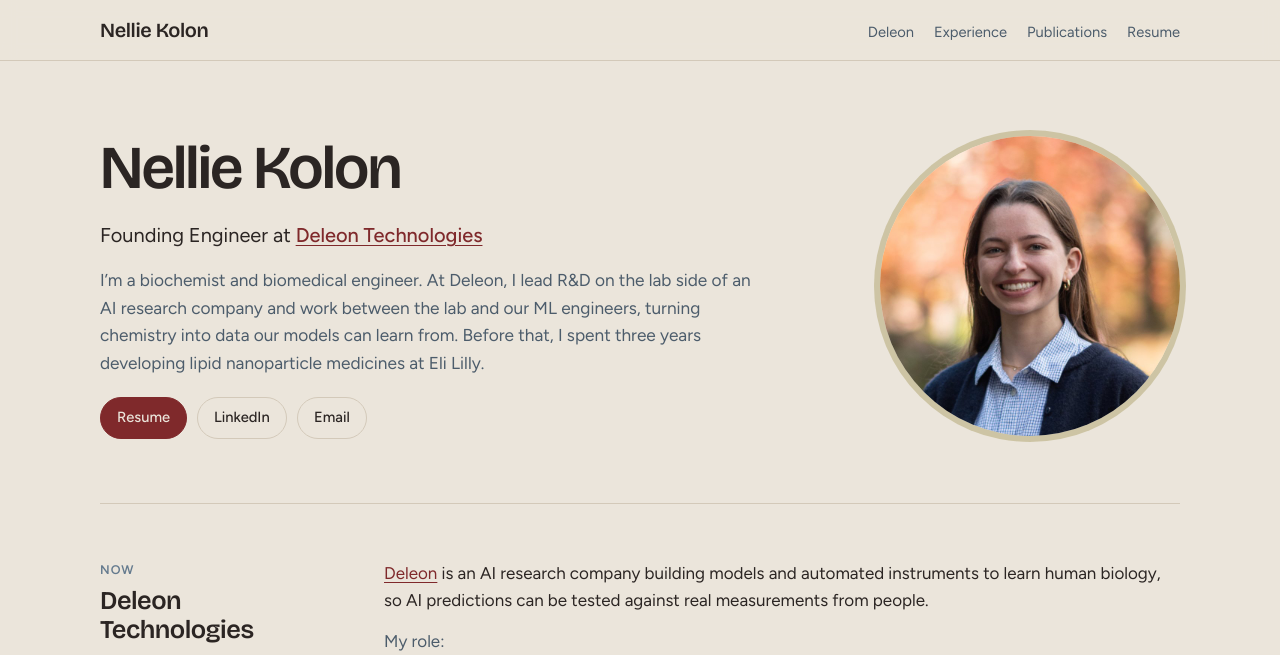
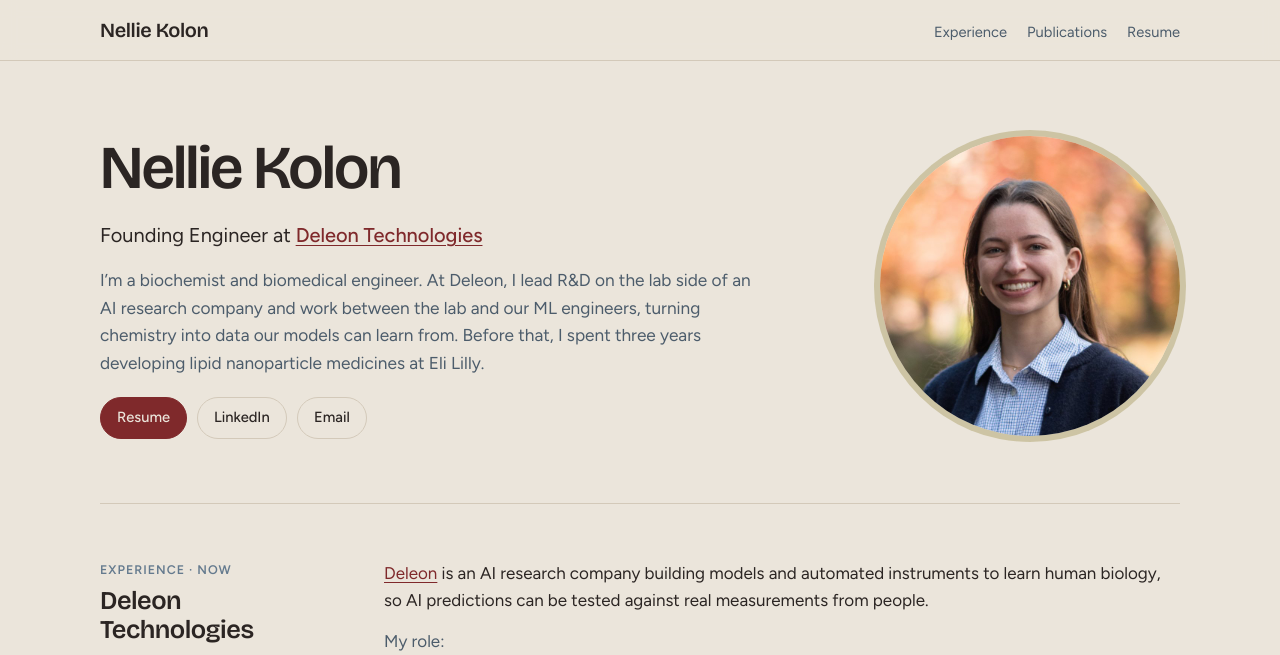
Before and after one commit to nelliekolon/nelliekolon.github.io, a Jekyll site: the page built from index.md, in a window 1280 px wide and 900 px high. Shown: the top 655 px of the window. Built offline with Jekyll 4.4.1, drawn with Linux system fonts in a browser that asks for light colours; some of the changed text lies outside the part shown.

```diff
--- a/_layouts/base.html
+++ b/_layouts/base.html
@@ -39,8 +39,7 @@
     <div class="wrap header-inner">
       <a class="site-name" href="/">Nellie Kolon</a>
       <nav aria-label="Main">
-        <a href="/#deleon">Deleon</a>
-        <a href="/#experience">Experience</a>
+        <a href="/#deleon">Experience</a>
         <a href="/#publications">Publications</a>
         <a href="/NellieKolon_resume.pdf">Resume</a>
       </nav>
--- a/index.md
+++ b/index.md
@@ -21,7 +21,7 @@ image: /assets/media/deleon-lab.jpg
 
 <section id="deleon">
   <div class="section-head">
-    <p class="eyebrow">Now</p>
+    <p class="eyebrow">Experience · Now</p>
     <h2>Deleon Technologies</h2>
     <p class="meta">Founding Engineer · Atlanta, GA · September 2025 – present</p>
   </div>
```
Also changed, not shown: other parts of index.md (+1 -1 lines).
